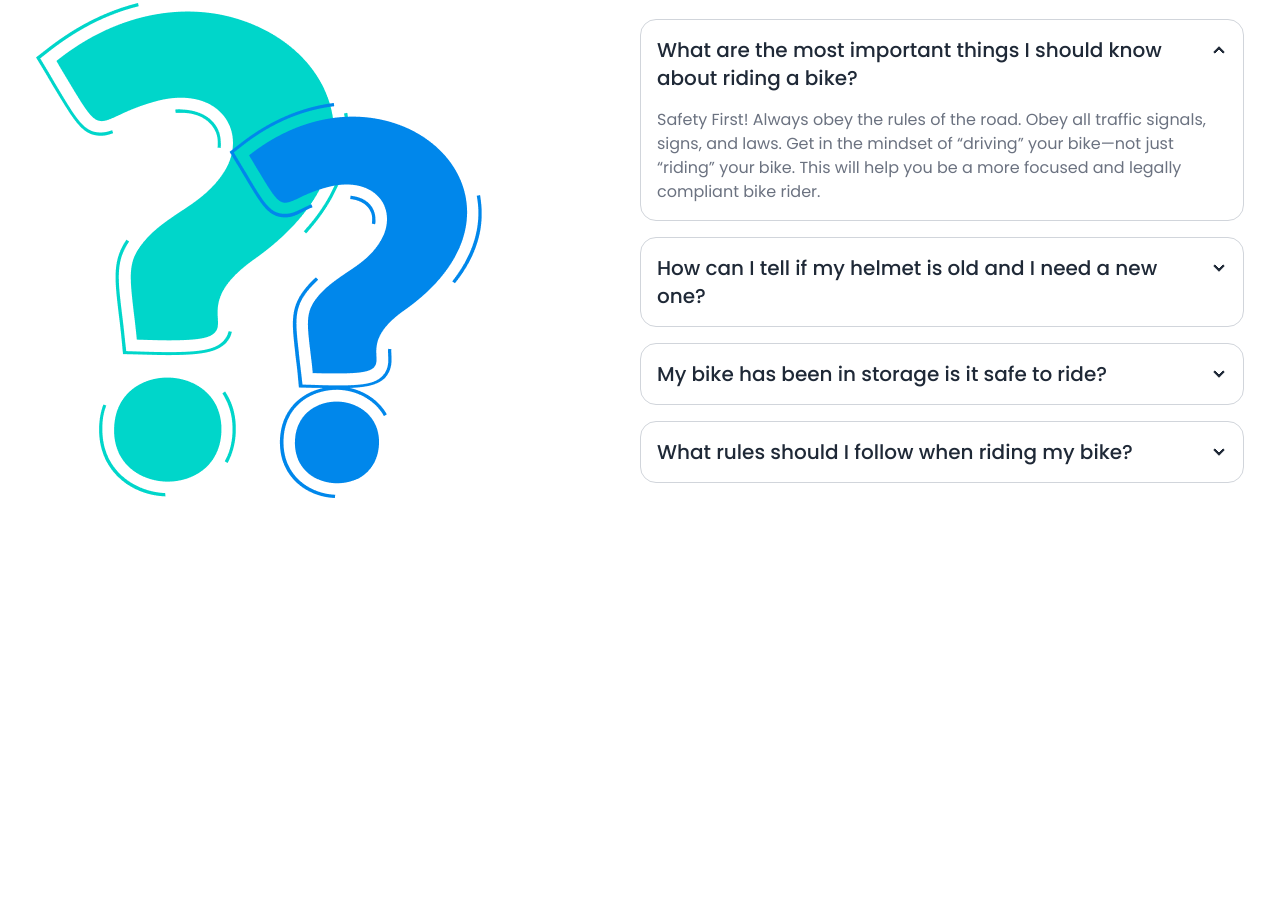
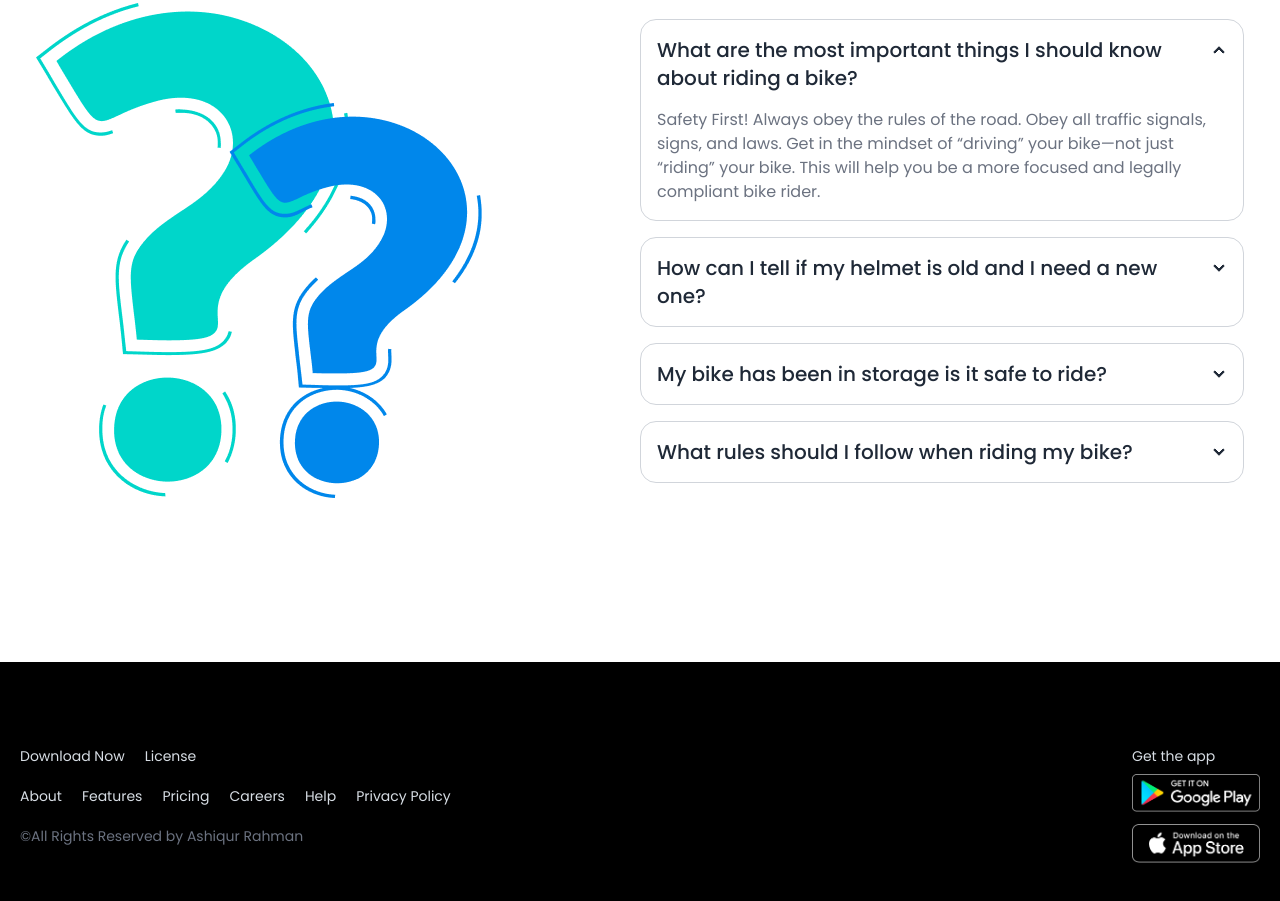
Before and after one commit to Ashiqur1819/Biker-Zone-with-Tailwind, a plain HTML site: page index.html in a window 1280 px wide. Shown: the part 3019-3920 px from the top of the page. Before the commit the page ends 3553 px from the top, so only its background shows below. Drawn offline with nearby package versions, Linux system fonts and the light colour scheme.

Commit message:
Added footer section with responsive design

```diff
--- a/index.html
+++ b/index.html
@@ -303,7 +303,7 @@
     <!-- Happy clients section ends here -->
 
     <!-- FAQ section starts here -->
-     <section class="mt-32">
+     <section class="my-32">
       <h2 class="text-5xl font-bold text-center">Frequently Asked <span class="text-bike-primary">Questions</span></h2>
       <div class="hero mt-20">
         <div class="hero-content gap-12 lg:gap-0 flex-col lg:flex-row">
@@ -349,8 +349,37 @@
     <!-- Main section ends here -->
 
     <!-- Footer section starts here -->
-     <footer>
-
+     <footer class="bg-black py-16">
+        <div class="md:container md:mx-auto p-3 md:p-5 bg-black">
+          <div class="footer text-neutral-content justify-between">
+            <aside>
+              <div>
+                <div class="flex items-center gap-5 cursor-pointer">
+                  <h4>Download Now</h4>
+                  <h4>License</h4>
+                </div>
+                <br>
+                <div class="flex items-center gap-5 cursor-pointer">
+                  <h4>About</h4>
+                  <h4>Features</h4>
+                  <h4>Pricing</h4>
+                  <h4>Careers</h4>
+                  <h4>Help</h4>
+                  <h4>Privacy Policy</h4>
+                </div>
+                <br>
+                <p class="text-gray-500">&copy;All Rights Reserved by Ashiqur Rahman</p>
+              </div>
+            </aside>
+            <nav>
+              <h6>Get the app</h6>
+              <div>
+                <a><img src="images/others/android.png" class="w-32 mb-3" alt=""></a>
+                <a><img src="images/others/ios.png" class="w-32" alt=""></a>
+              </div>
+            </nav>
+          </div>
+        </div>
      </footer>
     <!-- Footer section ends here -->
 </body>
```
